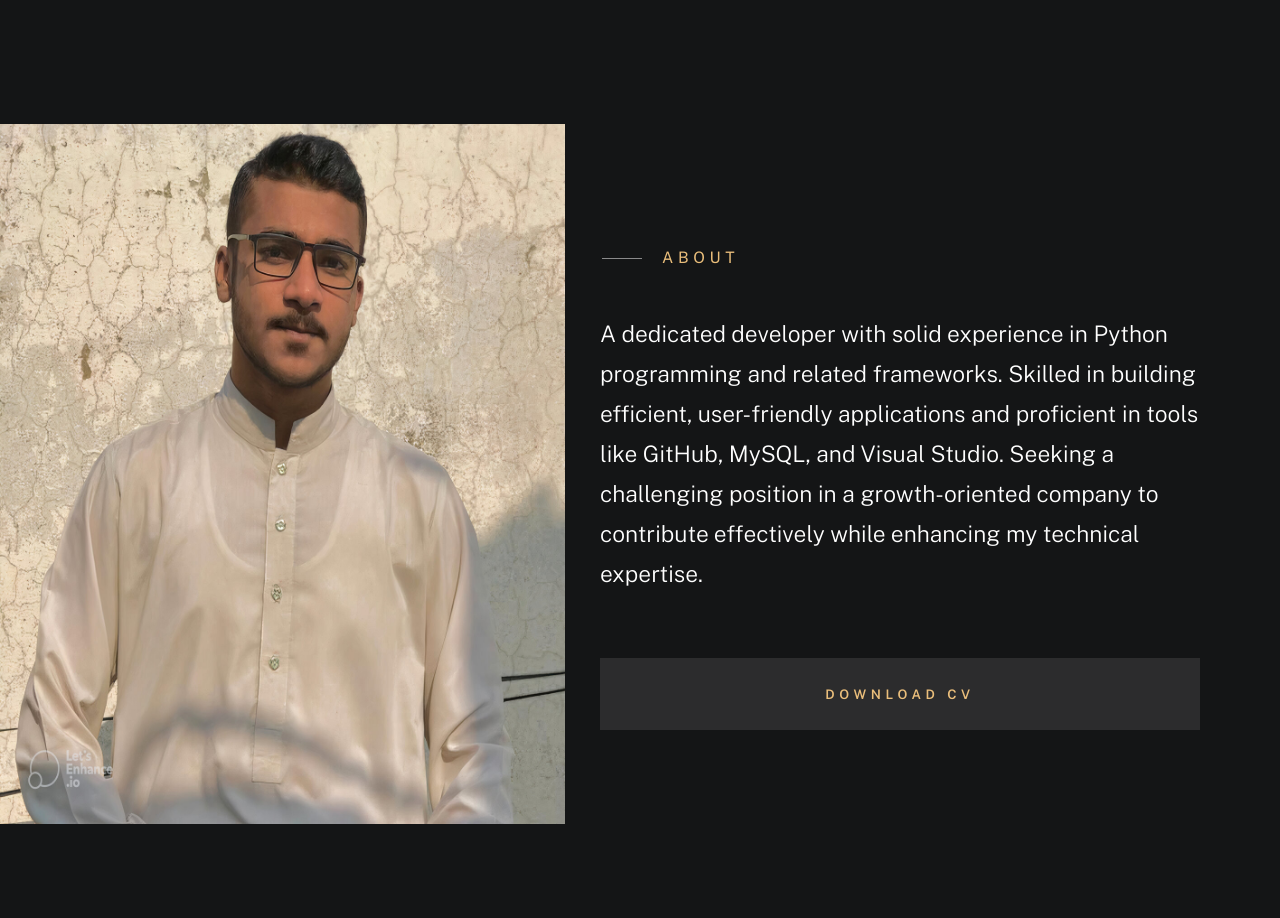
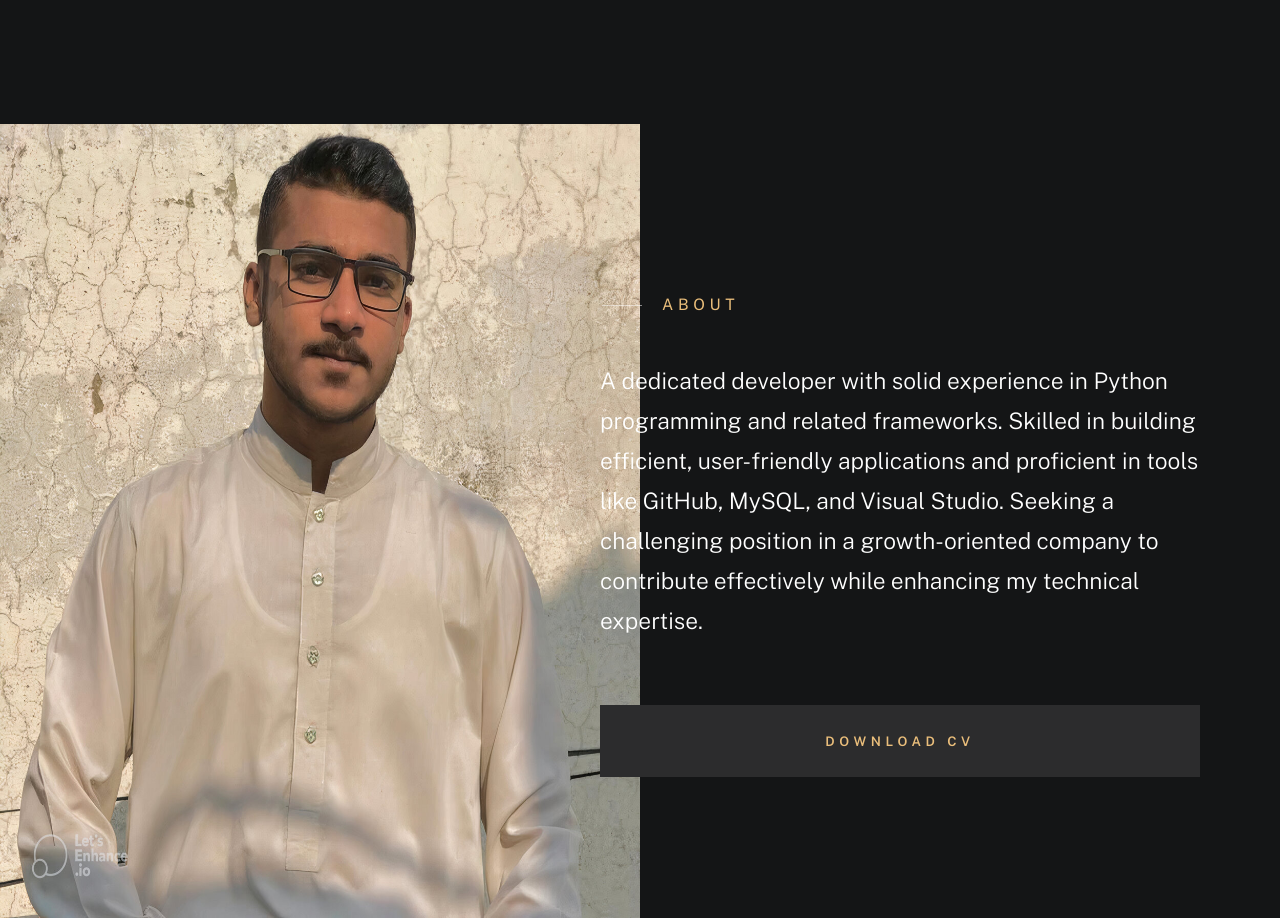
Before and after one commit to UMERZAFAR777/Portfolio, a plain HTML site: page index.html in a window 1280 px wide. Shown: the part 820-1738 px from the top of the page. Drawn offline with nearby package versions, Linux system fonts and the light colour scheme; a web font is replaced by a local one.

Commit message:
mypicissue

```diff
--- a/index.html
+++ b/index.html
@@ -124,7 +124,7 @@
                 <div class="row about-info wide" data-animate-block>
 
                     <div class="column lg-6 md-12 about-info__pic-block">
-                        <img style="height: 700px;" src="images/1250.jpg"
+                        <img src="images/1250.jpg"
                              srcset="images/1250.jpg, images/2500.jpg" alt="" class="about-info__pic" data-animate-el>
                     </div>
 
```
